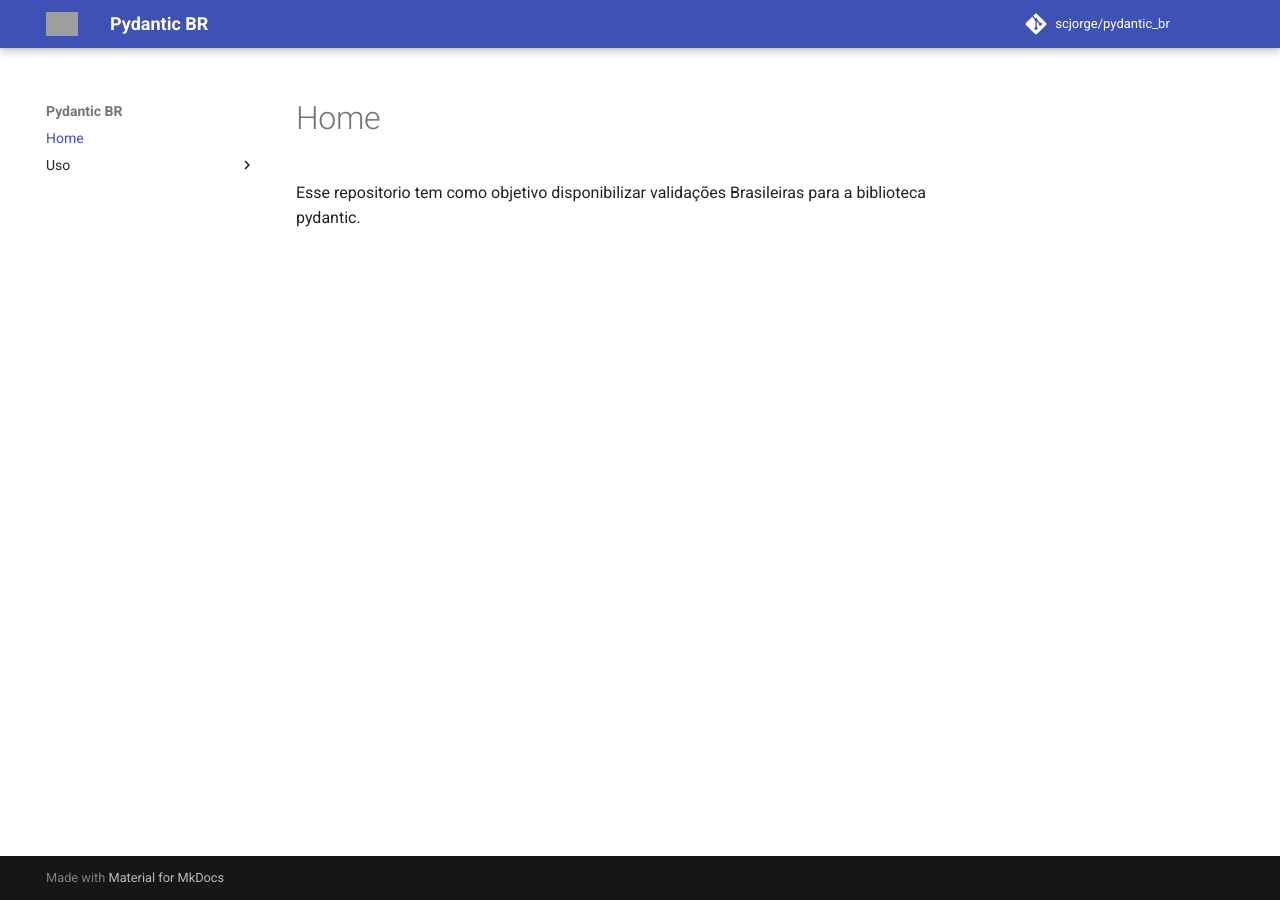
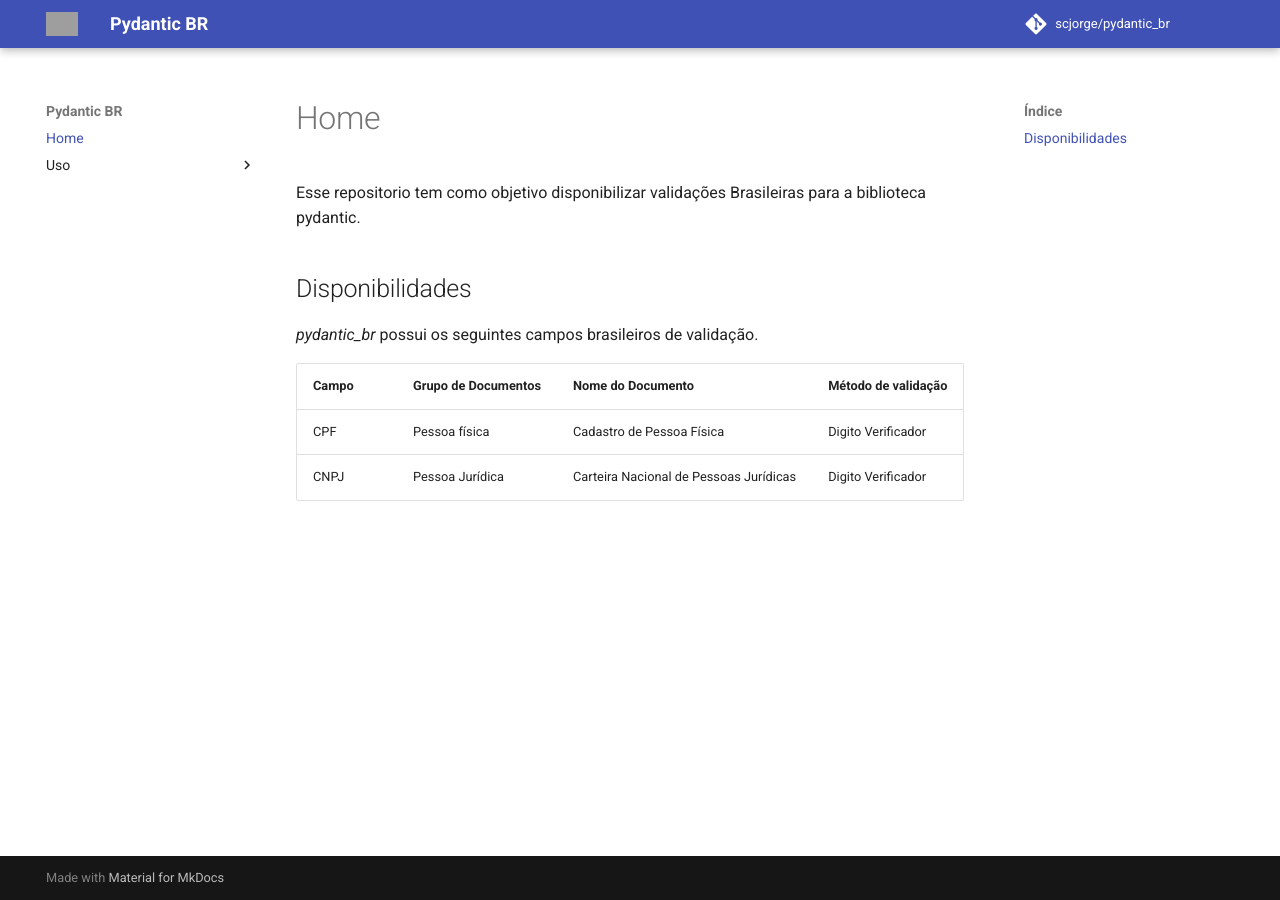
Before and after one commit to scjorge/pydantic_br, an MkDocs documentation site: the page built from docs/index.md, in a window 1280 px wide. Built offline with MkDocs 1.6.1 and Material for MkDocs 9.7.7, drawn with Linux system fonts in a browser that asks for light colours; comment, search, counter and statistics services are not loaded; grey boxes are pictures that could not be loaded.

Commit message:
docs: update index.md

```diff
--- a/docs/index.md
+++ b/docs/index.md
@@ -1,2 +1,12 @@
 
 Esse repositorio tem como objetivo disponibilizar validações Brasileiras para a biblioteca pydantic.
+
+
+## Disponibilidades
+
+*pydantic_br* possui os seguintes campos brasileiros de validação.
+
+| Campo | Grupo de Documentos | Nome do Documento | Método de validação
+|---|---|---|---|
+| CPF | Pessoa física | Cadastro de Pessoa Física | Digito Verificador
+| CNPJ | Pessoa Jurídica | Carteira Nacional de Pessoas Jurídicas | Digito Verificador
```
Also changed, not shown: docs/Uso/Tipos de Campos.md (+7 -2 lines).
